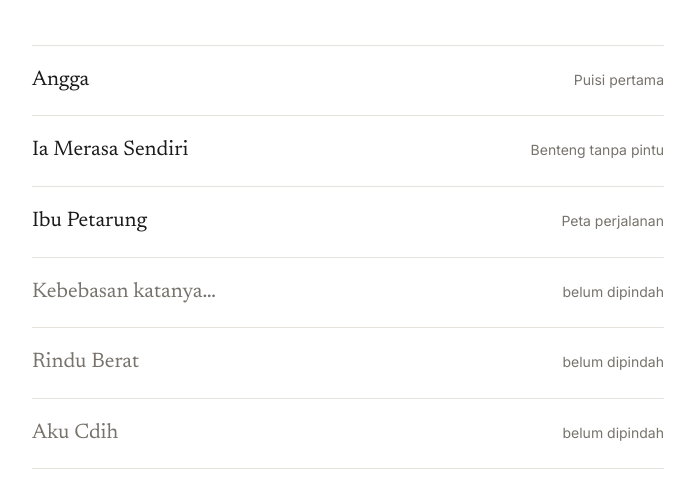
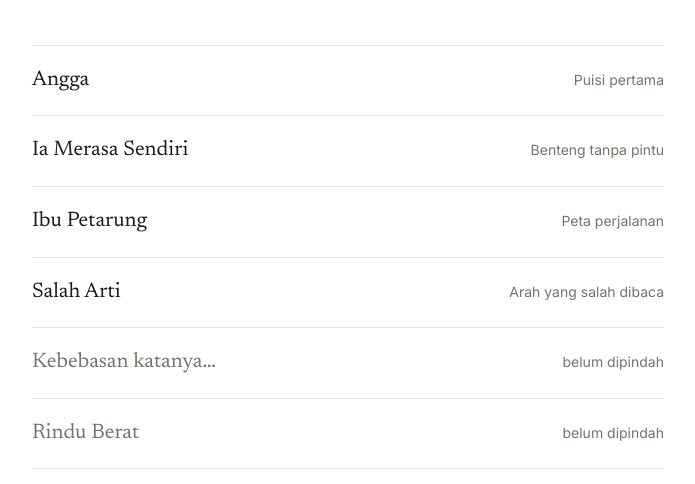
Before and after one commit to AnggaNurSalimDev/dilatasi-puisi, a plain HTML site: page index.html in a window 1280 px wide. Shown: the part 288-772 px from the top of the page, without its empty margins (292-987 px from the left). Drawn offline with Linux system fonts and the light colour scheme.

Commit message:
Tambah puisi Salah Arti
Co-Authored-By: Claude Opus 5.5 <noreply@anthropic.com>
Claude-Session: https://claude.ai/code/session_01F41bAKo9rTB7wJr5hg8zCV

```diff
--- a/index.html
+++ b/index.html
@@ -260,6 +260,50 @@ h1{font-weight:400;font-size:clamp(34px,6vw,48px);line-height:1.05;letter-spacin
 @keyframes ibu-petarung-tinggal{to{opacity:.28}}
 @supports (timeline-scope: --a) and (animation-timeline: view()){[data-puisi="ibu-petarung"] [data-g="7"]{animation:ibu-petarung-tinggal linear both;animation-timeline:--ip-menang;animation-range:cover 20% cover 45%}}`
     },
+    {
+      slug: "salah-arti", judul: "Salah Arti", tanggal: "Arah yang salah dibaca", siap: true,
+      bait: [
+        ["Berpikir terus, diri yang paling lurus",
+         "Seperti semuanya bergerak, sesuai arus",
+         "Bergerak sembarang, tak pernah serius",
+         "Sampai datang arus, membuatku tergerus"],
+        ["Terlambat tuk berlari, aku tergerus",
+         "Jatuh ke lubang yang sama, akupun terjerumus",
+         "Kucoba daki-daki, tetapi kakiku tak kuat lagi",
+         "Sekuat tenaga kucoba naik, tuk kembali gapai mimpi"],
+        ["Mimpiku tinggi, setinggi taburan bintang di malam purnama",
+         "Mimpiku dalam, sedalam palung indah yang pernah dijelajahi manusia",
+         "Salah arti, aku salah arti tuk hidupku sendiri",
+         "Hidup dalam mimpi, kini ini yang bisa kunikmati."]
+      ],
+      /* Arus = waktu. Bait 1 hanyut menyamping (baris "paling lurus" miring di atas garis yang benar-benar lurus),
+         bait 2 jatuh ke lubang ("terlambat" datang terlambat; mendaki lalu merosot),
+         bait 3 terbelah ke tinggi dan dalam, lalu dua baris terakhir datar dan polos. */
+      css: `
+[data-puisi="salah-arti"]{--sa-u:clamp(8px,3vw,26px)}
+[data-puisi="salah-arti"] [data-b="0"]{position:relative}
+[data-puisi="salah-arti"] [data-b="0"]::before{content:"";position:absolute;left:0;top:1.72em;width:min(100%,21em);border-top:1px solid var(--muted)}
+[data-puisi="salah-arti"] [data-g="0"]{transform:rotate(-1.2deg);transform-origin:left center;margin-bottom:.45em}
+[data-puisi="salah-arti"] [data-g="1"]{margin-left:calc(var(--sa-u) * 1)}
+[data-puisi="salah-arti"] [data-g="2"]{margin-left:calc(var(--sa-u) * 2)}
+[data-puisi="salah-arti"] [data-g="3"]{margin-left:calc(var(--sa-u) * 3)}
+[data-puisi="salah-arti"] [data-g="3"] .kata:nth-of-type(5){display:inline-block;-webkit-mask-image:linear-gradient(to right,#000 40%,rgba(0,0,0,.4));mask-image:linear-gradient(to right,#000 40%,rgba(0,0,0,.4))}
+[data-puisi="salah-arti"] [data-b="1"]{margin-top:3.4em}
+[data-puisi="salah-arti"] [data-g="4"]{margin-left:calc(var(--sa-u) * 3)}
+[data-puisi="salah-arti"] [data-g="5"],[data-puisi="salah-arti"] [data-g="6"],[data-puisi="salah-arti"] [data-g="7"]{margin-left:calc(var(--sa-u) * 1)}
+[data-puisi="salah-arti"] [data-g="6"],[data-puisi="salah-arti"] [data-g="7"]{line-height:1.95}
+[data-puisi="salah-arti"] [data-g="6"] .kata{display:inline-block}
+[data-puisi="salah-arti"] [data-g="6"] .kata:nth-of-type(-n+4){transform:translateY(calc(var(--k) * -.12em))}
+[data-puisi="salah-arti"] [data-g="6"] .kata:nth-of-type(n+5){transform:translateY(calc((var(--k) - 4) * .14em + .05em))}
+[data-puisi="salah-arti"] [data-g="7"] .kata{display:inline-block;transform:translateY(calc(var(--k) * -.05em))}
+[data-puisi="salah-arti"] [data-b="2"]{margin-top:2.6em}
+[data-puisi="salah-arti"] [data-g="8"]{font-weight:300;letter-spacing:.05em;transform:translateY(-.4em);margin-bottom:.3em}
+[data-puisi="salah-arti"] [data-g="9"]{font-weight:520;transform:translateY(.3em);margin-bottom:.9em}
+[data-puisi="salah-arti"] [data-g="10"]{margin-top:1.1em}
+@keyframes salah-arti-telat{from{opacity:0;transform:translateX(-.6em)}to{opacity:1;transform:none}}
+@supports (animation-timeline: view()){[data-puisi="salah-arti"] [data-g="4"]{animation:salah-arti-telat ease-out both;animation-timeline:view();animation-range:entry 100% cover 30%}}
+@media (prefers-reduced-motion: reduce){[data-puisi="salah-arti"] [data-g="4"]{animation:none}}`
+    },
     { slug: "kebebasan-katanya", judul: "Kebebasan katanya…", tanggal: "12 Okt 2026", siap: false },
     { slug: "rindu-berat", judul: "Rindu Berat", tanggal: "12 Okt 2026", siap: false },
     { slug: "aku-cdih", judul: "Aku Cdih", tanggal: "12 Okt 2026", siap: false }
```
